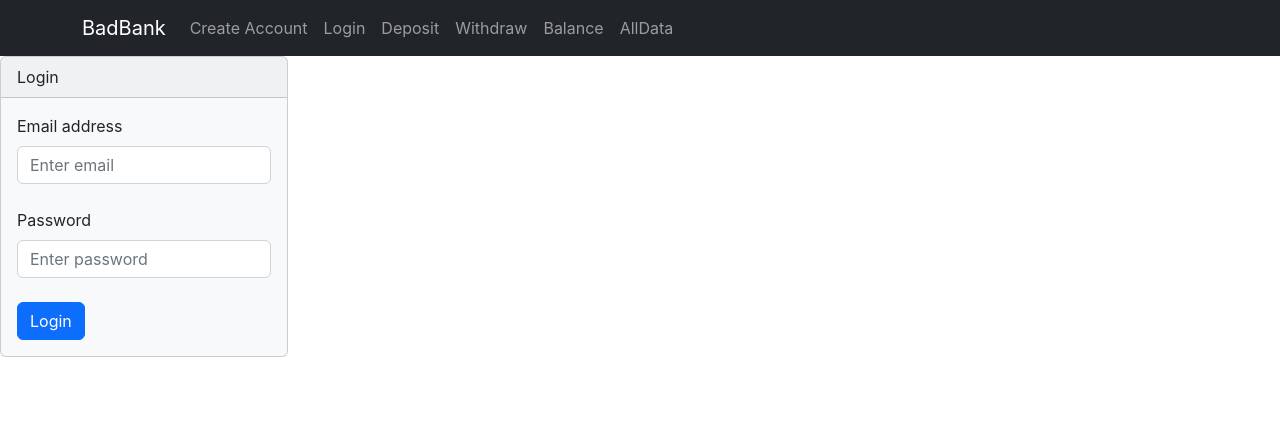
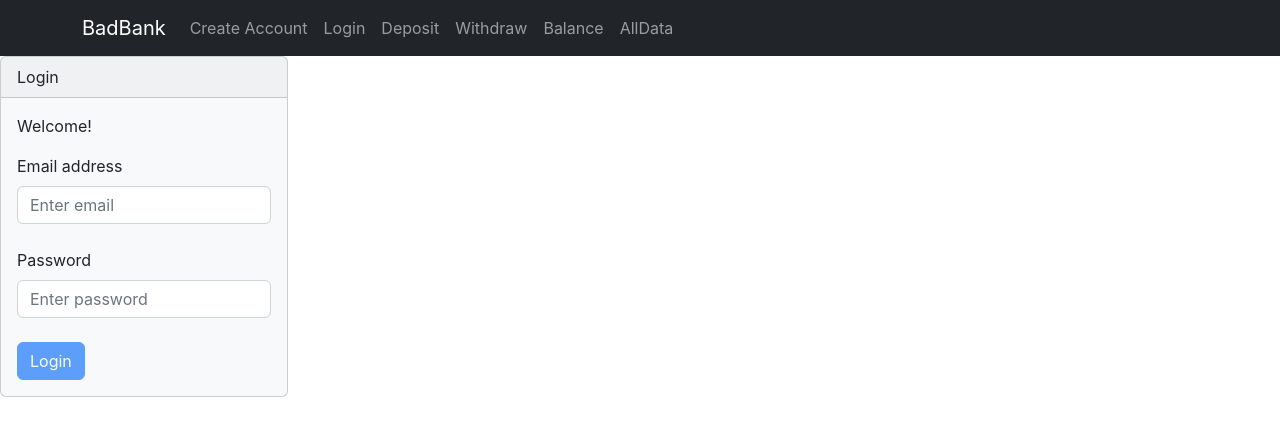
Before and after one commit to giankbo/bad-bank, a React (Create React App) app: page /#/login in a window 1280 px wide. Shown: the top 436 px of the page. Built offline with nearby package versions, Linux system fonts and the light colour scheme.

Commit message:
Add handleLogin and handleLogout functions

```diff
--- a/src/login.js
+++ b/src/login.js
@@ -4,36 +4,47 @@ import Card from "./context";
 import Button from 'react-bootstrap/Button';
 import Form from 'react-bootstrap/Form';
 import 'bootstrap/dist/css/bootstrap.min.css';
+import Swal from 'sweetalert2';
+import withReactContent from 'sweetalert2-react-content';
 
 export default function Login() {
     const {useState, useContext} = React;
-    const [show, setShow] = useState(true);
-    const [status, setStatus] = useState('');
+    const ctx = useContext(UserContext);
     const [email, setEmail] = useState('');
     const [password, setPassword] = useState('');
-    const ctx = useContext(UserContext);
+    const [loggedIn, setLoggedIn] = useState(ctx.loggedIn.status);
+    const MySwal = withReactContent(Swal)
 
-    function validate(field, label) {
-        if(!field) {
-            setStatus(`Error: ${label}`);
-            setTimeout(() => setStatus(''), 3000);
+    function handleLogin() {
+        ctx.users.find((user, index) => {
+            if (user.email === email && user.password === password) {
+                ctx.loggedIn.name = user.name;
+                ctx.loggedIn.email = user.email;
+                ctx.loggedIn.index = index;
+                ctx.loggedIn.status =true;
+                return setLoggedIn(true)
+            }
+            return false;
+        });
+
+        if (ctx.loggedIn.status === false) {
+            MySwal.fire({
+                title: <strong>You got an error!</strong>,
+                html: `Oh! You can't login! Please verify your email or password`,
+                icon: "error",
+                confirmButtonColor: '#007bff'
+            });
             return false;
         }
-        return true;
     }
 
-    function handleCreate() {
-        console.log(email, password);
-        if(!validate(email, 'email')) return;
-        if(!validate(password, 'password')) return;
-        ctx.users.push({email, password, balance:100});
-        setShow(false);
-    }
-
-    function clearForm() {
+    function handleLogOut() {
+        ctx.loggedIn.name = '';
+        ctx.loggedIn.email = '';
+        ctx.loggedIn.status = false;
         setEmail('');
         setPassword('');
-        setShow(true)
+        return setLoggedIn(false);
     }
 
     return (
@@ -41,23 +52,27 @@ export default function Login() {
         bgcolor = 'light'
         txtcolor = "dark"
         header = 'Login'
-        status = {status}
-        body = {show ? (
+        title = {loggedIn === true ? `Hi ${ctx.loggedIn.name}` : ''}
+        text = 'Welcome!'
+        body = {
+                <>
+                    {loggedIn === false ? (
                     <>
                     <Form.Label>Email address</Form.Label>
                     <Form.Control type="input" placeholder="Enter email" id="email" value={email} onChange={e => setEmail(e.currentTarget.value)} />
-                    <br />
+                    <br/>
                     <Form.Label>Password</Form.Label>
                     <Form.Control type="password" placeholder="Enter password" id="password" value={password} onChange={e => setPassword(e.currentTarget.value)} />
-                    <br />
-                    <Button variant="primary" type="submit" onClick={handleCreate}>Login</Button>
+                    <br/>
+                    <Button variant="primary" type="submit" onClick={handleLogin} disabled={!email && password.length < 8 ? true : false}>Login</Button>
                     </>
                 ):(
                     <>
-                    <h5>Success</h5>
-                    <Button variant="primary" type="submit" onClick={clearForm}>Return to login</Button>
+                    <Button variant="primary" type="submit" onClick={handleLogOut}>Logout</Button>
                     </>
                 )}
+                </>
+            }
         />
     );
 }
```
